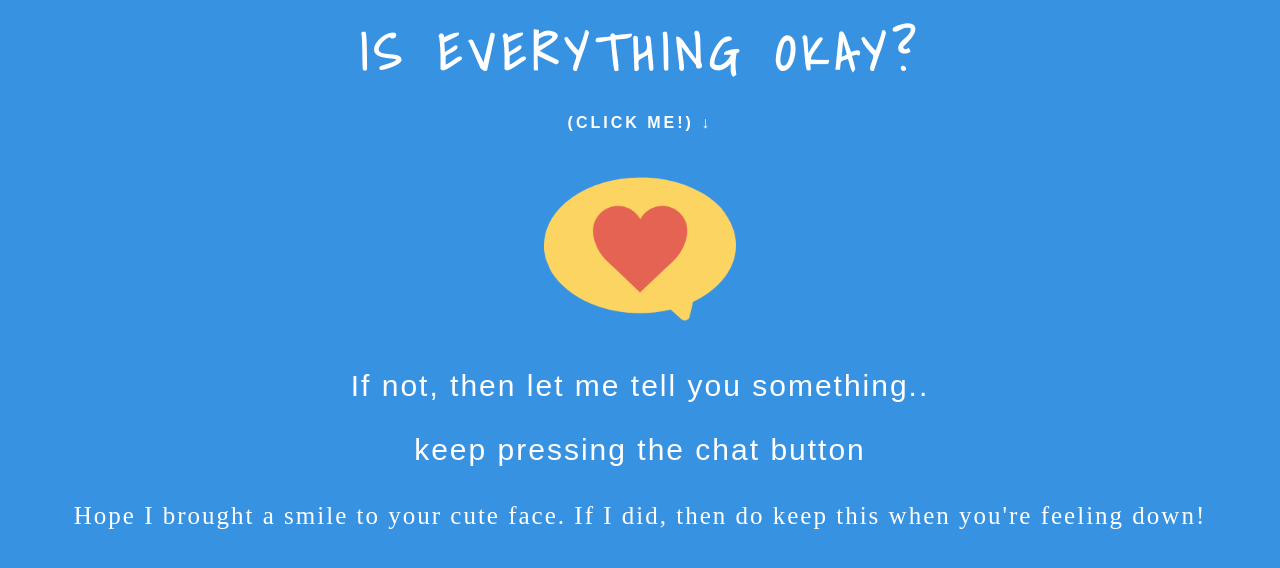
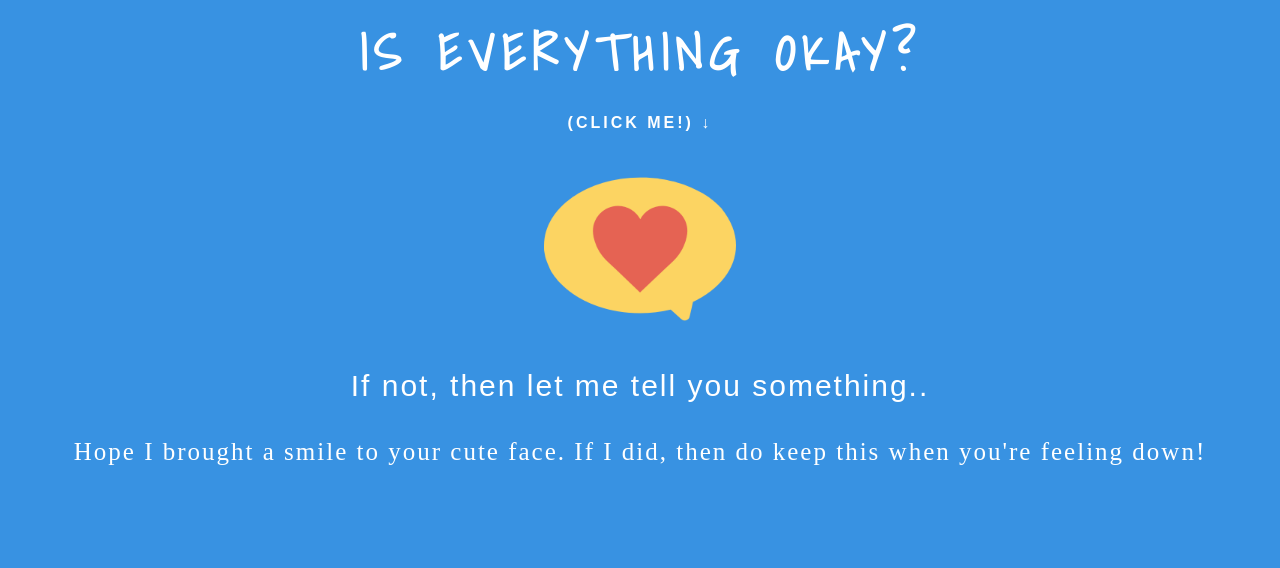
Before and after one commit to Arthanz/foryere2, a plain HTML site: page index.html in a window 1280 px wide. Drawn offline with nearby package versions, Linux system fonts and the light colour scheme; a web font is replaced by a local one.

Commit message:
Update index.html

```diff
--- a/index.html
+++ b/index.html
@@ -42,7 +42,6 @@
                 <img src="assets/yellow_chat.png" id="yellow-chat" title="Click me ♥">
             </div>
             <p>If not, then let me tell you something..</p>
-            <p>keep pressing the chat button</p>
             <p id="facts"></p>
             <!-- Hidden image and text initially -->
             <img id="surprise-image" src="assets/yeree.jpeg" alt="Surprise Image" style="display: none;">
```
